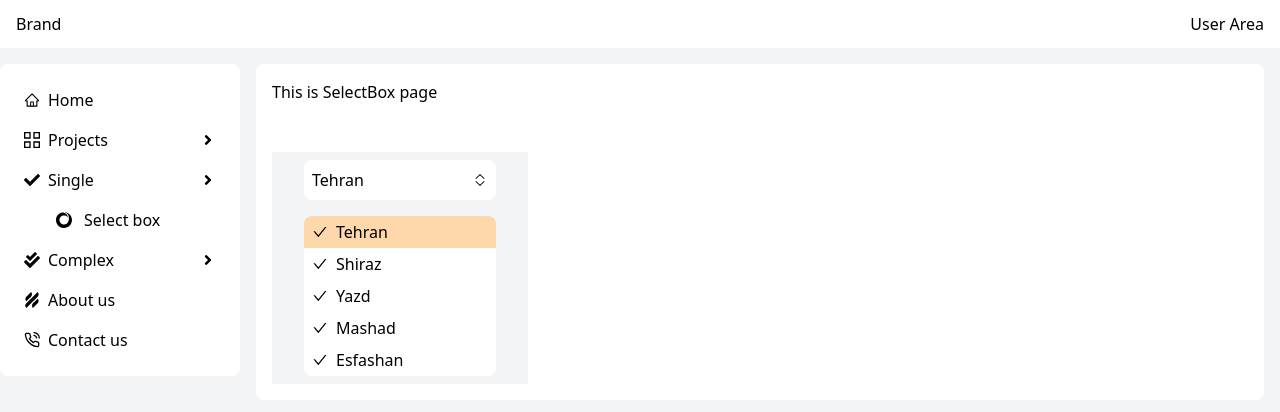
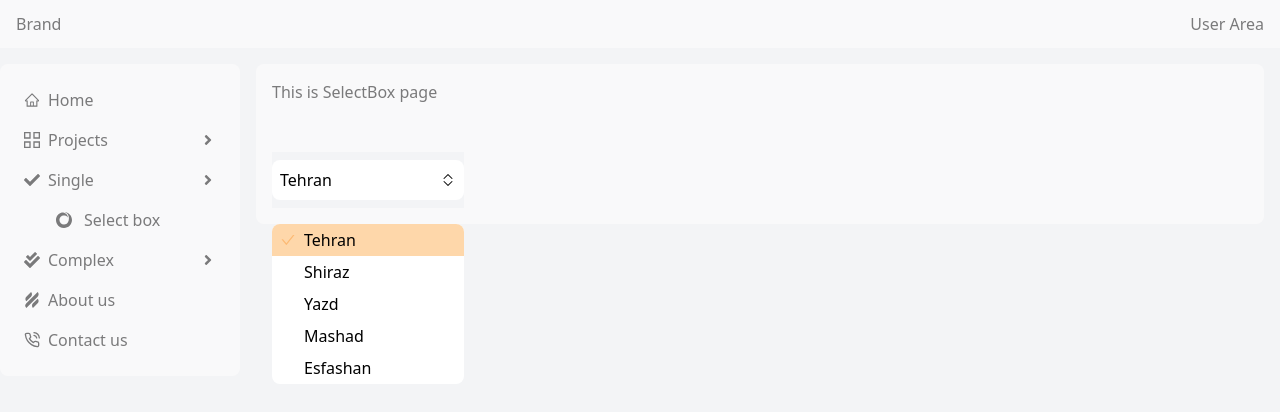
Before and after one commit to NhanVo-gmt/Admin-panel, a Next.js app: page /singular/selectbox in a window 1280 px wide. Both pictures are taken after a click on the element "Tehran". Shown: the top 412 px of the page. Built offline with nearby package versions, Linux system fonts and the light colour scheme.

Commit message:
finishing the custom select box component

```diff
--- a/app/singular/selectbox/components/CustomSelectBox.jsx
+++ b/app/singular/selectbox/components/CustomSelectBox.jsx
@@ -10,23 +10,43 @@ const CustomSelectBox = () => {
   const [open, setOpen] = useState(false);
 
   return (
+    <>
       <div
         onClick={() => setOpen((prev) => !prev)}
-      className="bg-gray-100 flex flex-col justify-center items-center w-64"
+        className="bg-gray-100 flex flex-col justify-center items-center w-fit relative z-30"
       >
         <div className="flex flex-row justify-between items-center bg-white w-48 my-2 p-2 rounded-lg cursor-pointer">
           <span>{selectedCity}</span>
           <BsChevronExpand />
         </div>
-      <div className={`flex flex-col w-48 my-2 bg-white rounded-lg ${open ? "opacity-100 h-auto" : "opacity-0 h-0 "} overflow-hidden transition-all duration-200 cursor-pointer `}>
+        <div
+          className={`flex flex-col w-48 my-2 bg-white rounded-lg ${
+            open ? "opacity-100 h-auto" : "opacity-0 h-0 "
+          } overflow-hidden transition-all duration-200 cursor-pointer absolute top-16 left-0`}
+        >
           {cities.map((item) => (
-          <div className={`flex justify-start items-center gap-x-2 px-2 py-1 hover:bg-orange-200 ${selectedCity === item ? "bg-orange-200" : ""}`} key={item}>
-            <AiOutlineCheck />
+            <div
+              onClick={() => {
+                setSelectedCity(item);
+                setOpen(true);
+              }}
+              className={`flex justify-start items-center gap-x-2 px-2 py-1 hover:bg-orange-200 ${
+                selectedCity === item ? "bg-orange-200" : ""
+              }`}
+              key={item}
+            >
+              <AiOutlineCheck
+                className={`text-orange-300 ${
+                  selectedCity === item ? "opacity-100" : "opacity-0"
+                }`}
+              />
               <span>{item}</span>
             </div>
           ))}
         </div>
       </div>
+      <div className={`bg-gray-100 fixed inset-0 opacity-50 z-0 ${open ? "block" : "hidden"}`}></div>
+    </>
   );
 };
 
```
Lines whose indentation alone changed are shown as unchanged.
